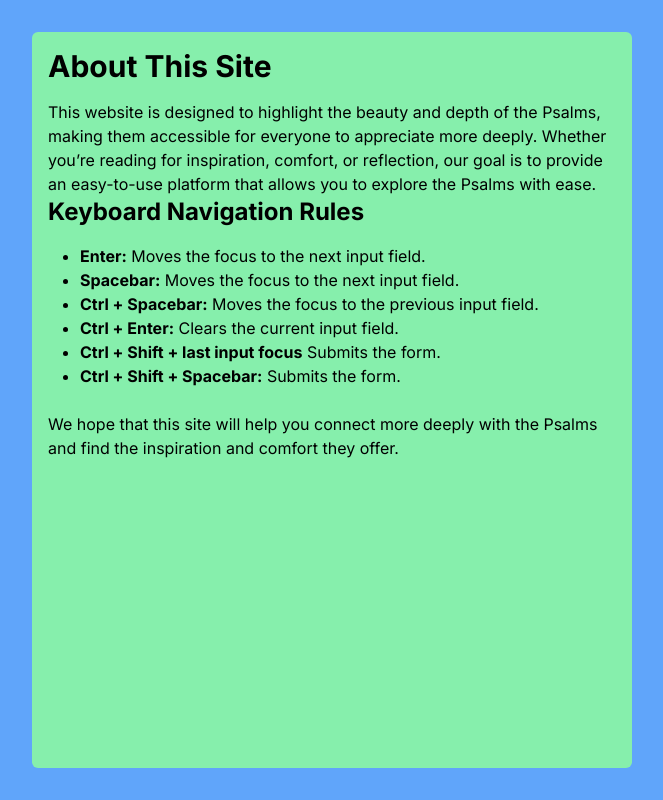
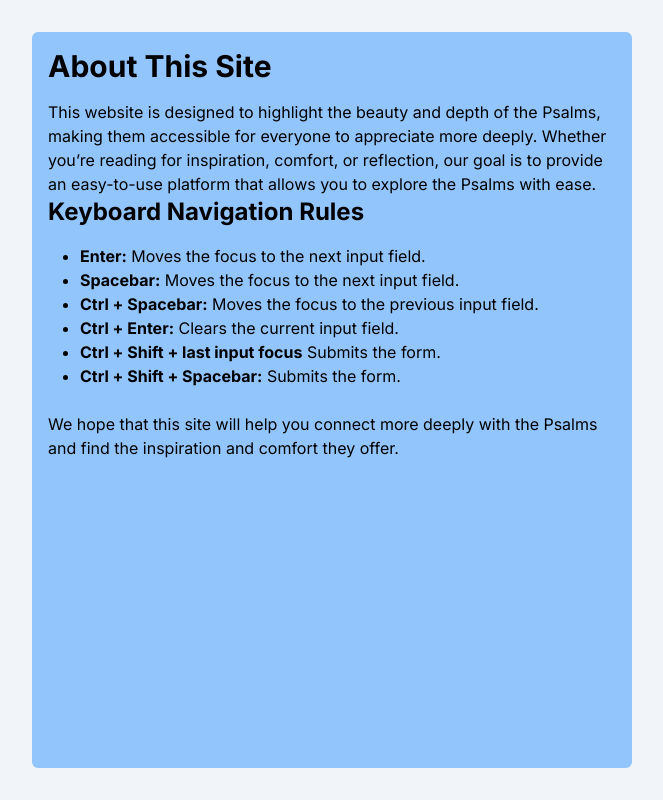
Before and after one commit to Jmarkzcod8r/Convert-Webp, a Next.js app: page /about in a window 1280 px wide. Shown: the whole page, without its empty margins (308-971 px from the left). Built offline with nearby package versions, Linux system fonts and the light colour scheme.

Commit message:
Change color for about page

```diff
--- a/app/about/page.tsx
+++ b/app/about/page.tsx
@@ -2,8 +2,8 @@ import React from 'react';
 
 const About = () => {
   return (
-    <div className="min-h-screen bg-blue-400 mx-auto p-8  justify-center flex">
-        <div className='w-[600px] text-black bg-green-300 p-4 rounded-md'>
+    <div className="min-h-screen bg-slate-100 mx-auto p-8  justify-center flex">
+        <div className='w-[600px] text-black bg-blue-300 p-4 rounded-md'>
       <h1 className="text-3xl font-bold mb-4">About This Site</h1>
       <span className="mb-6">
         This website is designed to highlight the beauty and depth of the Psalms, making them accessible for everyone to appreciate more deeply. Whether you&rsquo;re reading for inspiration, comfort, or reflection, our goal is to provide an easy-to-use platform that allows you to explore the Psalms with ease.
```
